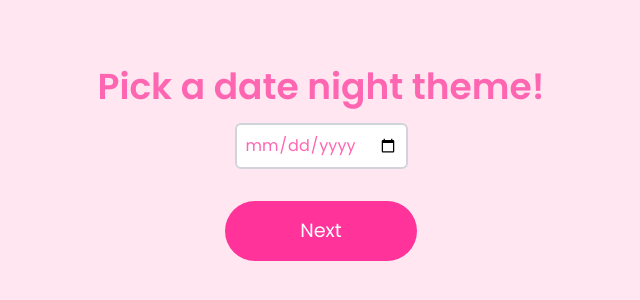
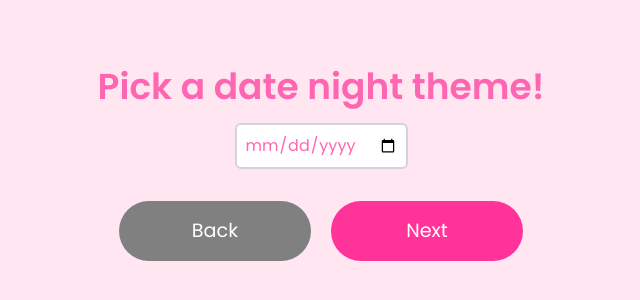
Before and after one commit to gathrean/aloean, a Next.js app: page /pages/valentines/2-date in a window 1280 px wide. Shown: the part 236-536 px from the top of the page, without its empty margins (319-959 px from the left). Built offline with nearby package versions, Linux system fonts and the light colour scheme.

Commit message:
Added back button

```diff
--- a/app/pages/valentines/2-date/page.tsx
+++ b/app/pages/valentines/2-date/page.tsx
@@ -15,7 +15,13 @@ export default function DateSelection() {
     const handleSubmit = () => {
         if (selectedDate) {
             router.push('/pages/valentines/3-food');
+        } else {
+            alert("You didn't select a date! (Try refreshing the page)")
         }
+    };
+
+    const handleBack = () => {
+        router.back();
     };
 
     return (
@@ -27,12 +33,20 @@ export default function DateSelection() {
                 onChange={handleDateChange}
                 className="border-2 border-gray-300 p-2 rounded-md"
             />
-            <button
-                onClick={handleSubmit}
-                className="valentines-button mt-8"
-            >
-                Next
-            </button>
+            <div className="flex justify-between mt-8">
+                <button
+                    onClick={handleBack}
+                    className="back-button"
+                >
+                    Back
+                </button>
+                <button
+                    onClick={handleSubmit}
+                    className="valentines-button"
+                >
+                    Next
+                </button>
+            </div>
         </div>
     );
 }
--- a/app/pages/valentines/3-food/page.tsx
+++ b/app/pages/valentines/3-food/page.tsx
@@ -25,6 +25,10 @@ export default function FoodSelection() {
         } else {
             router.push('/pages/valentines/4-dessert');
         }
+    };
+
+    const handleBack = () => {
+        router.back();
     };
 
     return (
@@ -194,6 +198,12 @@ export default function FoodSelection() {
                 </div>
 
                 <button
+                    onClick={handleBack}
+                    className="back-button"
+                >
+                    Back
+                </button>
+                <button
                     type="submit"
                     className="valentines-button mt-8"
                 >
--- a/app/pages/valentines/4-dessert/page.tsx
+++ b/app/pages/valentines/4-dessert/page.tsx
@@ -19,9 +19,12 @@ export default function DessertSelection() {
 
     const handleSubmit = () => {
         if (selectedDesserts.length > 0) {
-            // Store or send the selected desserts
             router.push('/pages/valentines/activities');
         }
+    };
+
+    const handleBack = () => {
+        router.back();
     };
 
     return (
@@ -61,6 +64,13 @@ export default function DessertSelection() {
                         </span>
                     </label>
                 </div>
+
+                <button
+                    onClick={handleBack}
+                    className="back-button"
+                >
+                    Back
+                </button>
                 <button
                     type="submit"
                     className="valentines-button mt-8"
--- a/app/pages/valentines/5-activities/page.tsx
+++ b/app/pages/valentines/5-activities/page.tsx
@@ -21,6 +21,10 @@ export default function ActivitiesSelection() {
         if (selectedActivities.length > 0) {
             router.push('/pages/valentines/6-thank-you');
         }
+    };
+
+    const handleBack = () => {
+        router.back();
     };
 
     return (
@@ -143,6 +147,12 @@ export default function ActivitiesSelection() {
                 </div>
 
                 <button
+                    onClick={handleBack}
+                    className="back-button"
+                >
+                    Back
+                </button>
+                <button
                     type="submit"
                     className="valentines-button mt-8"
                 >
--- a/app/pages/valentines/valentines.css
+++ b/app/pages/valentines/valentines.css
@@ -88,8 +88,25 @@ html, body {
     cursor: pointer;
     transition: background-color 0.3s ease;
     font-size: 1.2rem;
+    margin: 0 10px 0 10px;
 }
 
 .valentines-button:hover {
     background-color: var(--valentines-button-hover);
 }
+
+.back-button {
+    padding: 1rem;
+    border-radius: 9999px;
+    width: 12rem;
+    cursor: pointer;
+    transition: background-color 0.3s ease;
+    font-size: 1.2rem;
+    background-color: gray;
+    color: white;
+    margin: 0 10px 0 10px;
+}
+
+.back-button:hover {
+    background-color: #444;
+}
```
